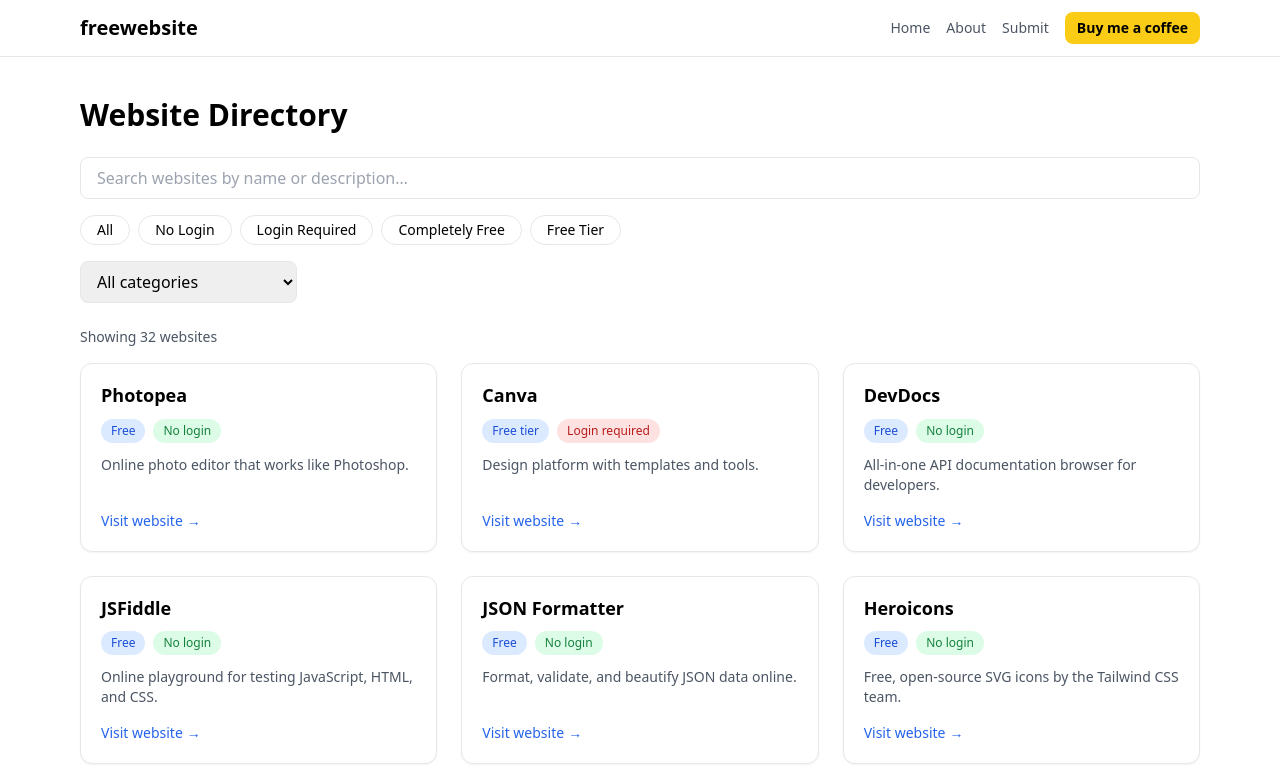
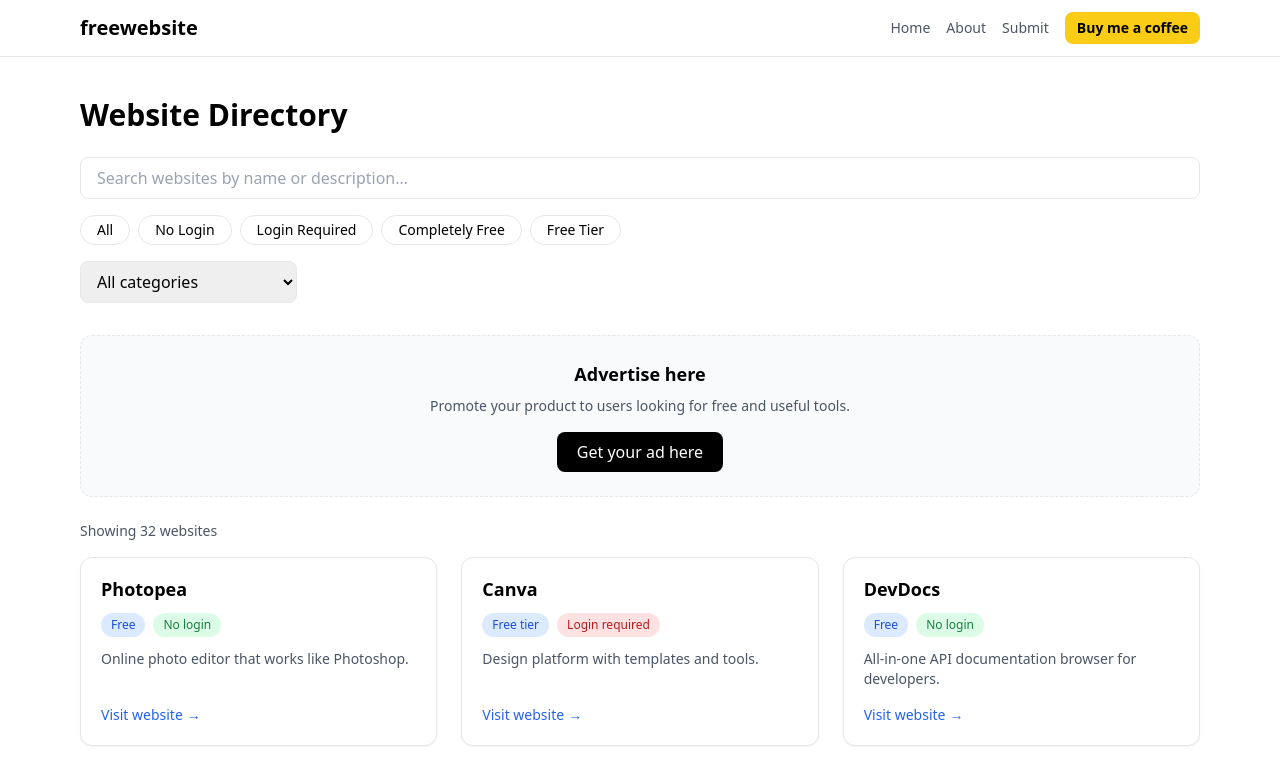
Before and after one commit to Akash-2911/freewebsite, a React (Vite) app: page /home in a window 1280 px wide. Shown: the top 770 px of the page. Built offline with nearby package versions, Linux system fonts and the light colour scheme.

Commit message:
Add ad banner placeholder to home page

```diff
--- a/src/pages/Home.jsx
+++ b/src/pages/Home.jsx
@@ -63,6 +63,21 @@
         </select>
       </div>
 
+{/* Sponsored banner placeholder */}
+<div className="mt-8 rounded-xl border border-dashed bg-gray-50 p-6 text-center">
+  <h3 className="text-lg font-semibold">Advertise here</h3>
+  <p className="mt-2 text-sm text-gray-600">
+    Promote your product to users looking for free and useful tools.
+  </p>
+  <a
+    href="mailto:2911akashpatel@gmail.com?subject=Advertising on freewebsite"
+    className="mt-4 inline-block rounded-lg bg-black px-5 py-2 text-white hover:bg-gray-800"
+  >
+    Get your ad here
+  </a>
+</div>
+
+
       {/* Result count */}
       <p className="mt-6 text-sm text-gray-600">
         Showing <span className="font-medium">{filteredSites.length}</span>{" "}
```
